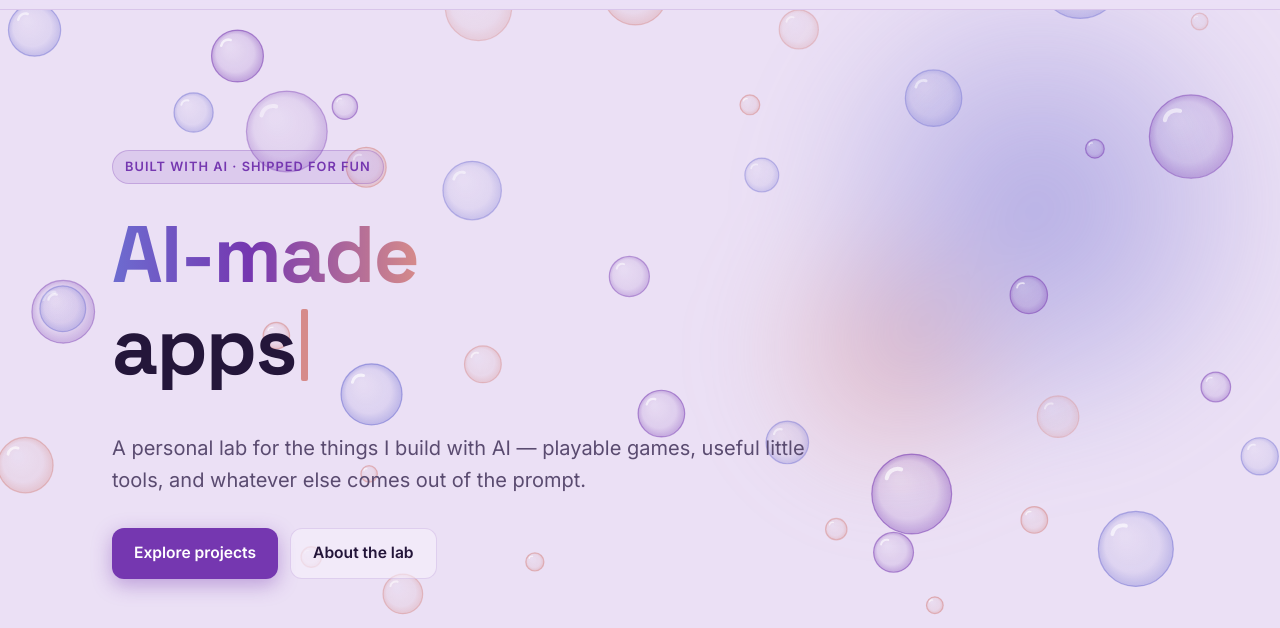
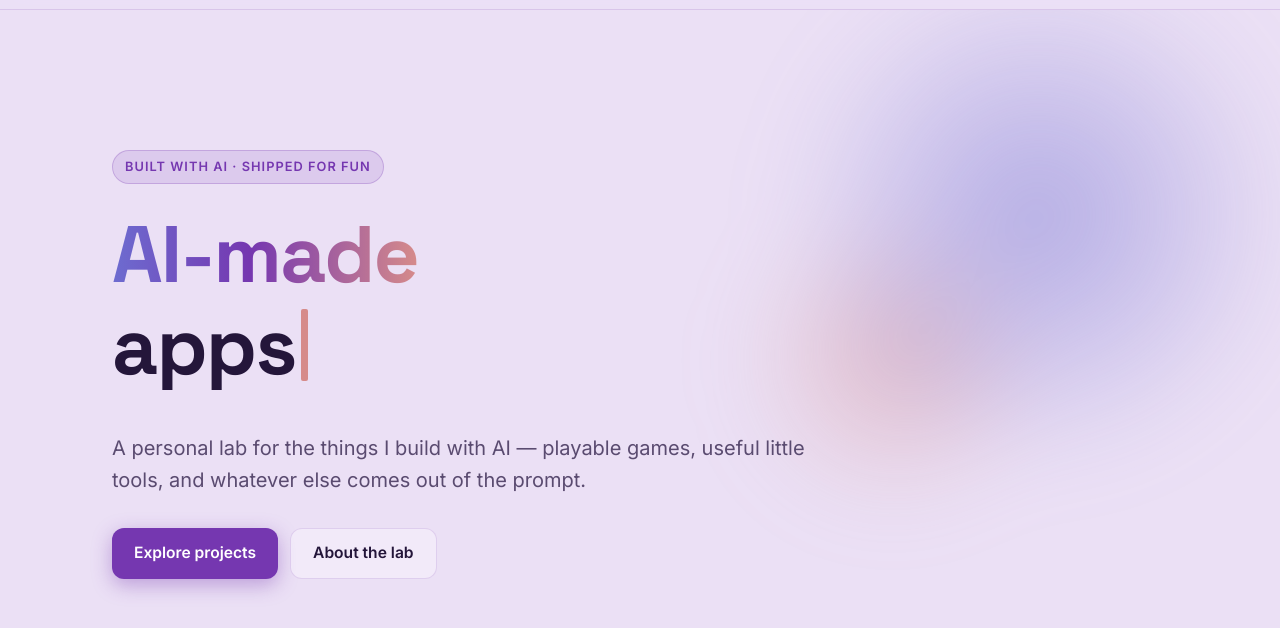
Before and after one commit to spec-ups/spec-ups.github.io, a plain HTML site: page index.html in a window 1280 px wide. Shown: the part 55-683 px from the top of the page. Drawn offline with Linux system fonts and the light colour scheme.

Commit message:
Remove the bubble background from the home page hero
Co-Authored-By: Claude Opus 5.5 <noreply@anthropic.com>

```diff
--- a/css/styles.css
+++ b/css/styles.css
@@ -235,7 +235,6 @@ img { max-width: 100%; display: block; }
   to   { transform: translate(-60px, 40px) scale(1.08); }
 }
 
-.hero-bubbles { position: absolute; inset: 0; width: 100%; height: 100%; }
 .hero-content { position: relative; z-index: 1; }
 
 .eyebrow {
@@ -290,18 +289,6 @@ img { max-width: 100%; display: block; }
   margin: 0; font-family: "Space Grotesk", sans-serif;
   font-size: 2rem; font-weight: 700; font-variant-numeric: tabular-nums;
 }
-.pop-stat { opacity: 0; transform: translateY(6px); transition: opacity 0.4s, transform 0.4s; }
-.pop-stat.is-on { opacity: 1; transform: none; }
-.pop-stat dd { color: var(--link); }
-.bump { animation: bump 0.3s cubic-bezier(.3, 1.7, .5, 1); }
-@keyframes bump { 40% { transform: scale(1.25); } }
-
-.hero-hint {
-  margin: 20px 0 0; font-size: 0.85rem; color: var(--text-muted);
-  opacity: 0.8; transition: opacity 0.5s;
-}
-.hero-hint.is-gone { opacity: 0; }
-@media (hover: none) { .hero-hint::after { content: " (tap them)"; } }
 
 /* ==========================================================================
    Scroll reveal (only hidden when JS is running)
--- a/index.html
+++ b/index.html
@@ -48,7 +48,6 @@
   <main id="top">
     <section class="hero" id="hero">
       <div class="hero-glow" aria-hidden="true"></div>
-      <canvas class="hero-bubbles" id="hero-bubbles" aria-hidden="true"></canvas>
       <div class="container hero-content">
         <p class="eyebrow">Built with AI · Shipped for fun</p>
         <h1 aria-label="AI-made games, apps and experiments">
@@ -64,9 +63,7 @@
           <div><dt>Projects</dt><dd data-stat="all">0</dd></div>
           <div><dt>Games</dt><dd data-stat="game">0</dd></div>
           <div><dt>Apps</dt><dd data-stat="app">0</dd></div>
-          <div class="pop-stat"><dt>Bubbles popped</dt><dd id="popped">0</dd></div>
         </dl>
-        <p class="hero-hint" aria-hidden="true">psst — the bubbles pop</p>
       </div>
     </section>
 
--- a/js/bubbles.js
+++ b/js/bubbles.js
@@ -1,6 +1,5 @@
 /*
- * Bubble effects: the poppable background in the hero, and the
- * full-screen burst used by the easter egg.
+ * Bubble burst used by the easter egg (Konami code / logo clicks).
  */
 (function () {
   "use strict";
@@ -76,111 +75,6 @@
     ctx.setTransform(dpr, 0, 0, dpr, 0, 0);
   }
 
-  /* ---------- Hero field ---------- */
-  function field(canvas, host, opts) {
-    opts = opts || {};
-    var ctx = canvas.getContext("2d");
-    var W = 0, H = 0, bubbles = [], pops = [], palette = readPalette();
-    var running = false, visible = true, raf = 0;
-
-    function spawn(anywhere) {
-      var r = 8 + Math.pow(Math.random(), 2) * 34;
-      return {
-        x: Math.random() * W,
-        y: anywhere ? Math.random() * H : H + r + Math.random() * 60,
-        r: r,
-        speed: 0.25 + Math.random() * 0.6 + (40 - r) * 0.008,
-        wobble: Math.random() * Math.PI * 2,
-        wobbleSpeed: 0.01 + Math.random() * 0.02,
-        tint: Math.floor(Math.random() * 3),
-        alpha: 0.6 + Math.random() * 0.4
-      };
-    }
-
-    function target() { return Math.max(10, Math.min(46, Math.round((W * H) / 22000))); }
-
-    function resize() {
-      var r = host.getBoundingClientRect();
-      if (!r.width || !r.height) return;
-      W = r.width; H = r.height;
-      sizeCanvas(canvas, ctx, W, H);
-      while (bubbles.length < target()) bubbles.push(spawn(true));
-      bubbles.length = Math.min(bubbles.length, target());
-      if (!running) drawFrame();
-    }
-
-    function pop(i) {
-      pops.push(makePop(bubbles[i]));
-      bubbles[i] = spawn(false);
-      if (opts.onPop) opts.onPop();
-      if (!running) drawFrame(); // reduced motion: no loop, so repaint once
-    }
-
-    function hitTest(x, y, pad) {
-      for (var i = bubbles.length - 1; i >= 0; i--) {
-        var b = bubbles[i], dx = b.x - x, dy = b.y - y;
-        if (dx * dx + dy * dy < (b.r + pad) * (b.r + pad)) pop(i);
-      }
-    }
-
-    function pointFrom(e) {
-      var r = canvas.getBoundingClientRect();
-      return { x: e.clientX - r.left, y: e.clientY - r.top };
-    }
-
-    // Hover pops on mouse; taps pop on touch. Listening on the host means
-    // bubbles behind the headline still pop.
-    host.addEventListener("pointermove", function (e) {
-      if (e.pointerType !== "mouse") return;
-      var p = pointFrom(e);
-      hitTest(p.x, p.y, 0);
-    });
-    host.addEventListener("pointerdown", function (e) {
-      var p = pointFrom(e);
-      hitTest(p.x, p.y, 10);
-    });
-
-    function drawFrame() {
-      ctx.clearRect(0, 0, W, H);
-      bubbles.forEach(function (b) { drawBubble(ctx, b, palette); });
-      pops = pops.filter(function (p) { return drawPop(ctx, p, palette); });
-    }
-
-    function tick() {
-      bubbles.forEach(function (b, i) {
-        b.wobble += b.wobbleSpeed;
-        b.y -= b.speed;
-        b.x += Math.sin(b.wobble) * 0.35;
-        if (b.y < -b.r - 10) bubbles[i] = spawn(false);
-      });
-      drawFrame();
-      raf = requestAnimationFrame(tick);
-    }
-
-    function update() {
-      var should = visible && !document.hidden && !reduceMotion;
-      if (should && !running) { running = true; raf = requestAnimationFrame(tick); }
-      if (!should && running) { running = false; cancelAnimationFrame(raf); }
-    }
-
-    if ("IntersectionObserver" in window) {
-      new IntersectionObserver(function (entries) {
-        visible = entries[0].isIntersecting;
-        update();
-      }).observe(host);
-    }
-    document.addEventListener("visibilitychange", update);
-    document.addEventListener("themechange", function () {
-      palette = readPalette();
-      if (!running) drawFrame();
-    });
-    if ("ResizeObserver" in window) new ResizeObserver(resize).observe(host);
-    else window.addEventListener("resize", resize);
-
-    resize();
-    update();
-  }
-
   /* ---------- Full-screen burst ---------- */
   function burst(originX, originY) {
     if (reduceMotion) return;
@@ -219,5 +113,5 @@
     })();
   }
 
-  window.LabBubbles = { field: field, burst: burst };
+  window.LabBubbles = { burst: burst };
 })();
--- a/js/home.js
+++ b/js/home.js
@@ -1,27 +1,9 @@
-/* Home page: bubble hero, cycling headline, stats and the project grid. */
+/* Home page: cycling headline, stats and the project grid. */
 (function () {
   "use strict";
 
   var Lab = window.Lab;
   var projects = Lab.projects;
-
-  /* ---------- Bubble hero ---------- */
-  var poppedEl = document.getElementById("popped");
-  var popped = 0;
-  var popStat = poppedEl.parentNode;
-  var hint = document.querySelector(".hero-hint");
-
-  window.LabBubbles.field(document.getElementById("hero-bubbles"), document.getElementById("hero"), {
-    onPop: function () {
-      popped++;
-      poppedEl.textContent = popped;
-      popStat.classList.add("is-on");
-      if (hint) { hint.classList.add("is-gone"); hint = null; }
-      poppedEl.classList.remove("bump");
-      void poppedEl.offsetWidth; // restart the bump animation
-      poppedEl.classList.add("bump");
-    }
-  });
 
   /* ---------- Cycling headline ---------- */
   var WORDS = ["games", "apps", "experiments", "tiny tools", "weird ideas"];
```
Also changed, not shown: README.md.
